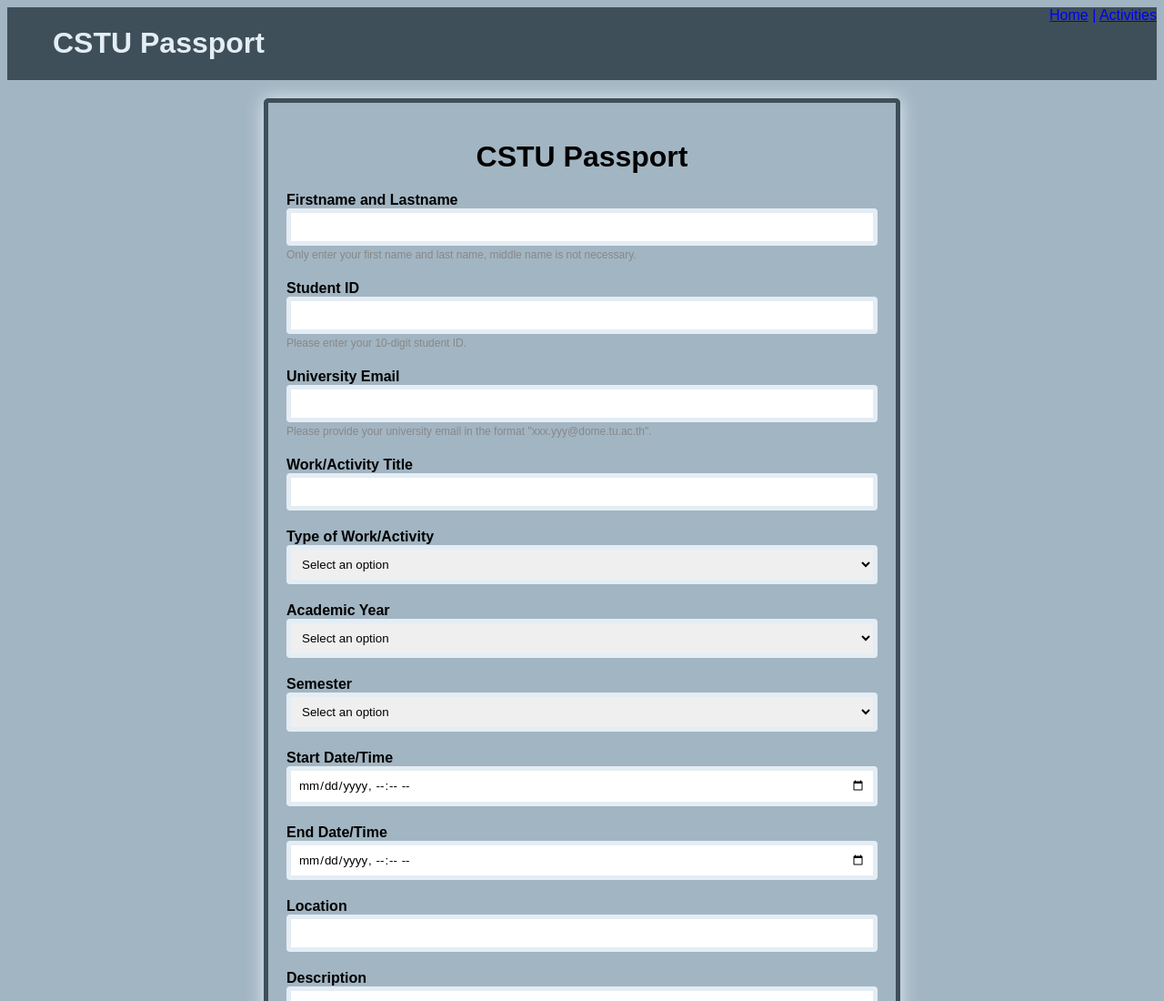
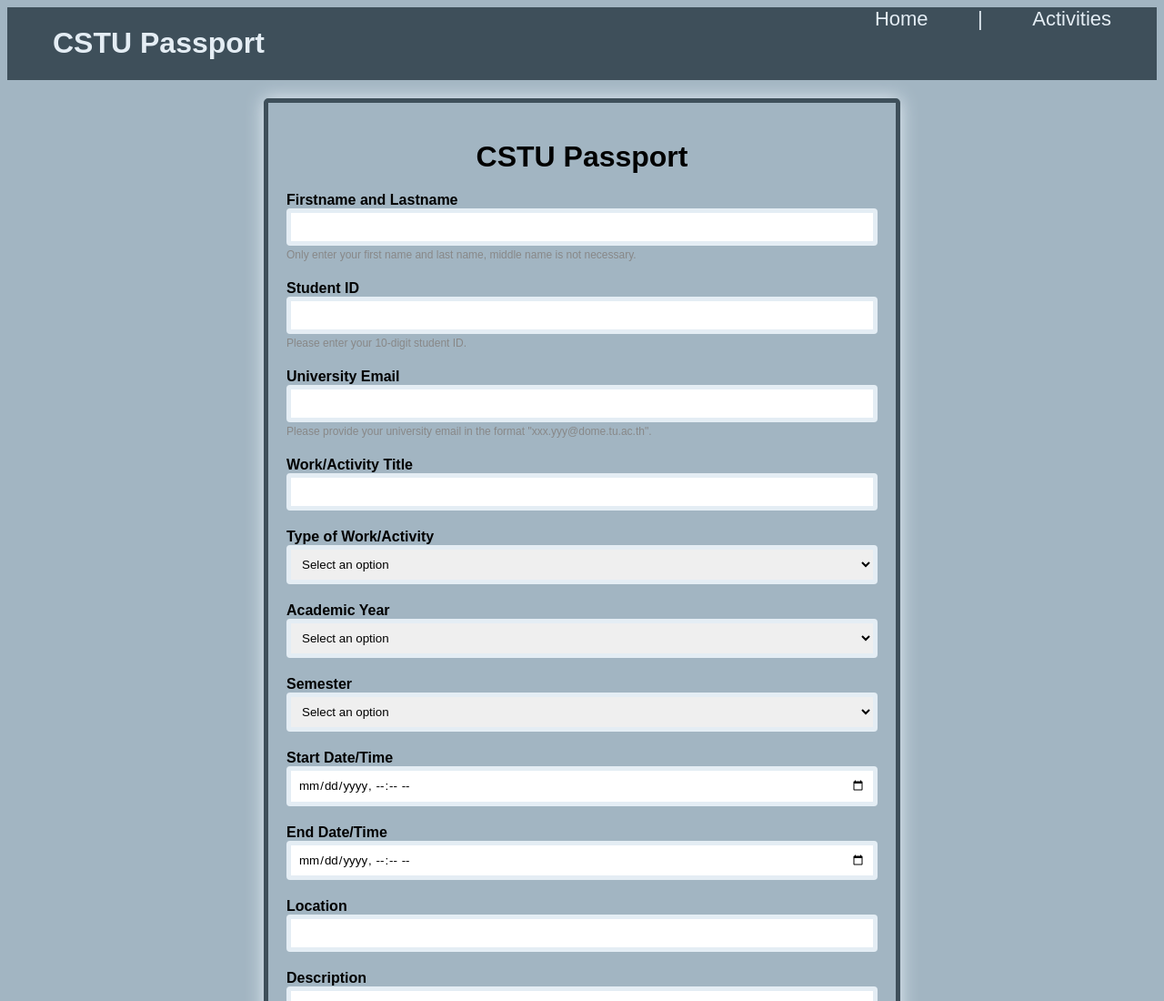
Before and after one commit to Wallisnut/CS100-Project-G10, a plain HTML site: page our_activities.html in a window 1280 px wide. Shown: the top 1100 px of the page at 91% size. Drawn offline with Linux system fonts and the light colour scheme; no server answers.

Commit message:
pineapple

```diff
--- a/our_activities.html
+++ b/our_activities.html
@@ -14,11 +14,11 @@
         <div>
             <h1>CSTU Passport</h1>
         </div>
-        <nav>
+        <div>
             <a href="home_page.html">Home</a>
             <a href="#">|</a>
             <a href="#">Activities</a>
-        </nav>
+        </div>
     </header>
     <div class="form-container">
         <h1>CSTU Passport</h1>
```
